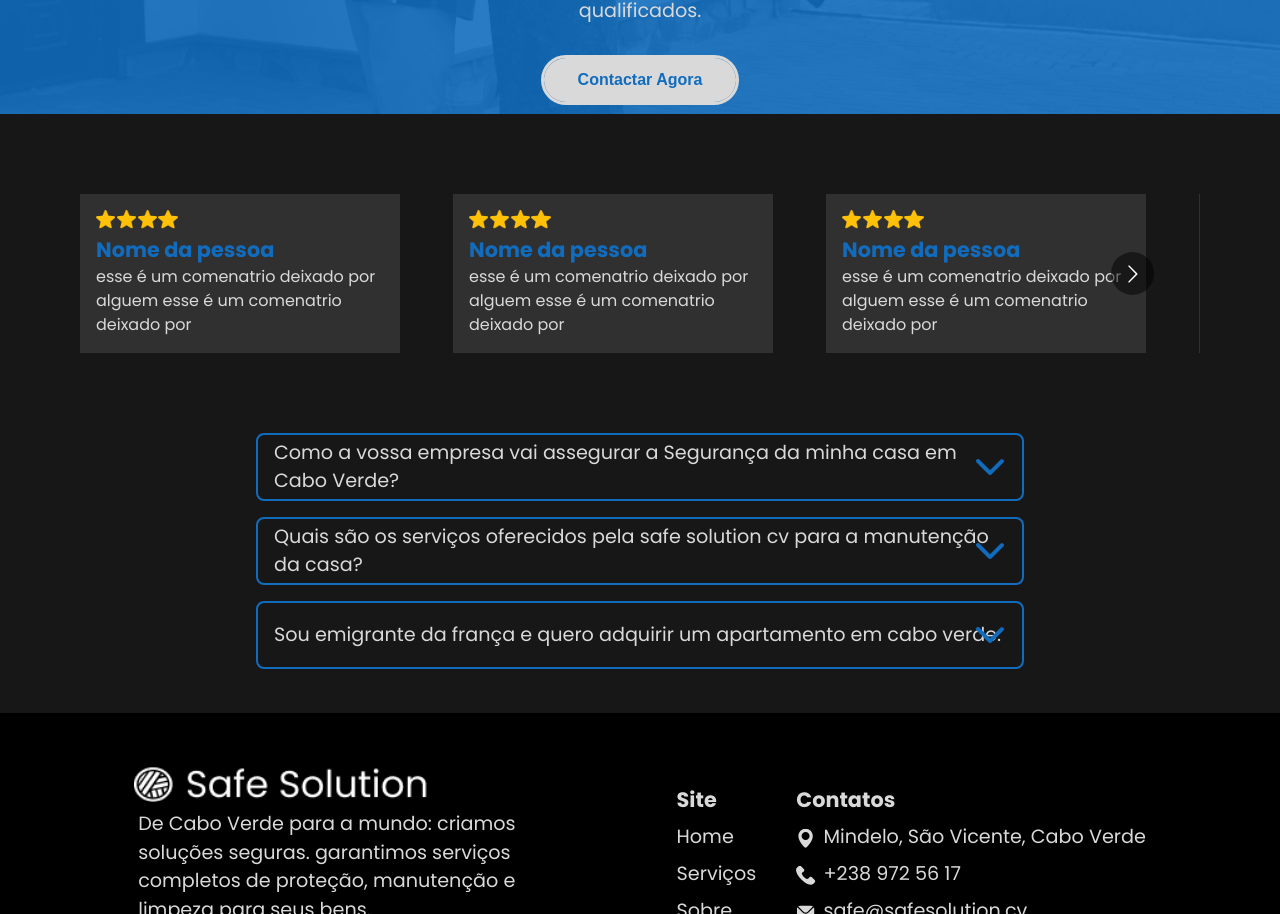
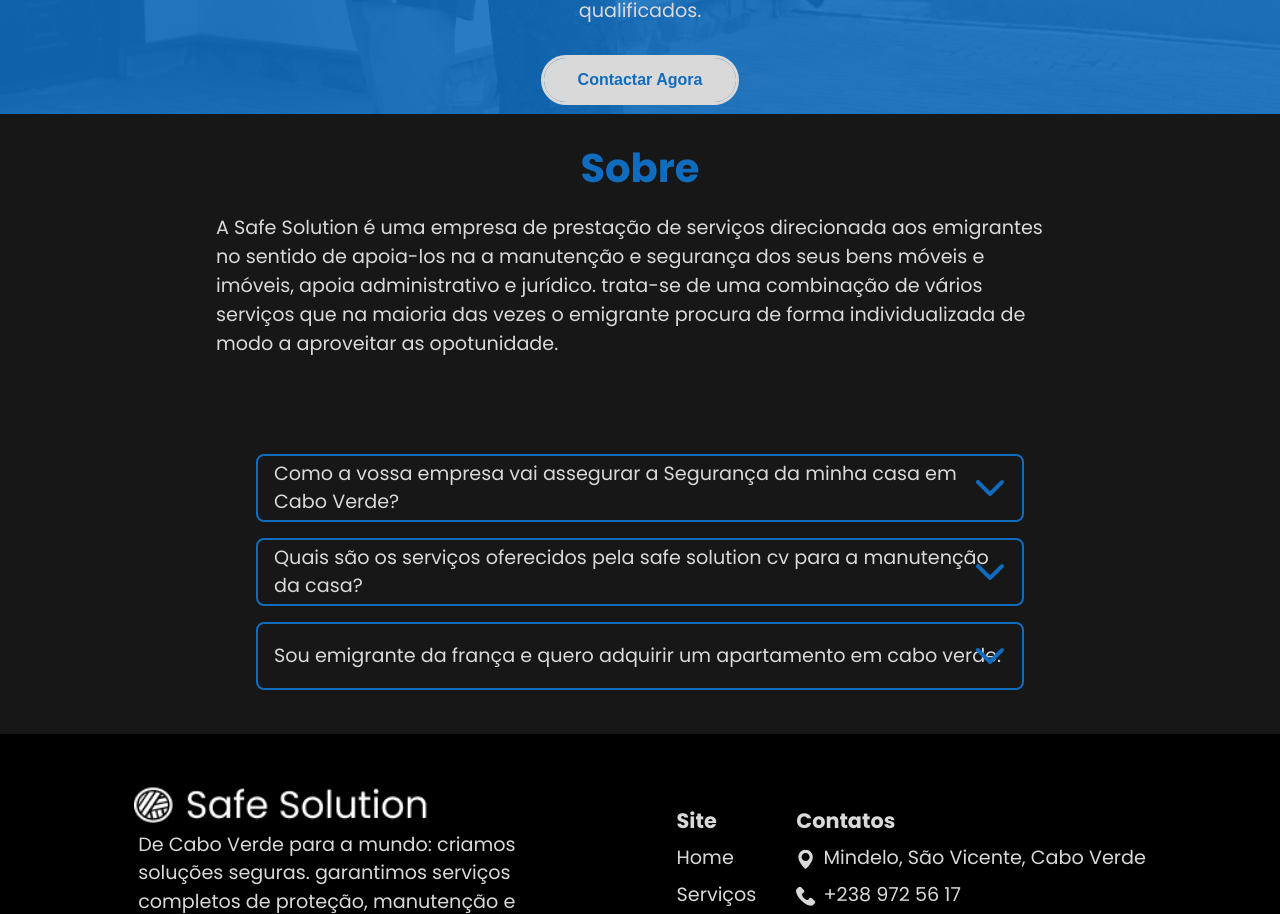
Before and after one commit to juniorgomes14/Safe-Website, a React (Vite) app: page / in a window 1280 px wide. Shown: the part 2948-3862 px from the top of the page. Built offline with nearby package versions, Linux system fonts and the light colour scheme.

Commit message:
feat: add about description

```diff
--- a/src/App.jsx
+++ b/src/App.jsx
@@ -6,14 +6,15 @@ import Landing from "./sections/Landing/Landing";
 import Services from "./sections/Services/Services";
 import Footer from "./sections/Footer/Footer"
 import ScrollUpButton from "./components/ScrollUpButton/ScrollUpButton"
+import About from "./sections/About/About"
 function App() {
   return (
     <>
       <Landing />
       <Services />
       <CallToAction />
-      <Comments />
-      {/* <About /> */}
+      {/* <Comments /> */}
+      <About />
       <FAQ />
       <Footer/>
       <ScrollUpButton/>
--- a/src/sections/About/About.css
+++ b/src/sections/About/About.css
@@ -4,7 +4,7 @@
     display: flex;
     align-items: center;
     justify-content: center;
-    margin-top: 5rem;
+    padding-top: 2.5rem;
     flex-direction: column;
 }
 
@@ -20,6 +20,12 @@
     color: var(--blue);
     font-size: 2.5em;
     margin-top: -1rem;
+}
+.about-description{
+    color: var(--light-gray);
+    max-width: 55rem;
+    padding: 1rem;
+    font-size: 1.2em;
 }
 
 @media screen and (max-width: 900px){
@@ -38,4 +44,7 @@
         height: auto;
         flex-direction: column;
     }
+    .about-description{
+        font-size: 1em;
+    }
 }
--- a/src/sections/About/About.jsx
+++ b/src/sections/About/About.jsx
@@ -1,18 +1,24 @@
-import React from 'react'
-import "./About.css"
-import TeamMember from '../../components/TeamMember/TeamMember'
+import React from "react";
+import "./About.css";
+// import TeamMember from "../../components/TeamMember/TeamMember";
 const About = () => {
   return (
     <section id="about">
-        <h3 className='about-title'>Equipa</h3>
-        <div className="team-members">
+      <h3 className="about-title">Sobre</h3>
+      <p className="about-description">
+        A Safe Solution é uma empresa de prestação de serviços direcionada
+        aos emigrantes no sentido de apoia-los na a manutenção e segurança dos
+        seus bens móveis e imóveis, apoia administrativo e jurídico. trata-se de
+        uma combinação de vários serviços que na maioria das vezes o emigrante
+        procura de forma individualizada de modo a aproveitar as opotunidade.
+      </p>
+      {/* <div className="team-members">
             <TeamMember/>
             <TeamMember/>
             <TeamMember/>
-        </div>
+        </div> */}
+    </section>
+  );
+};
 
-    </section>
-  )
-}
-
-export default About
+export default About;
```
